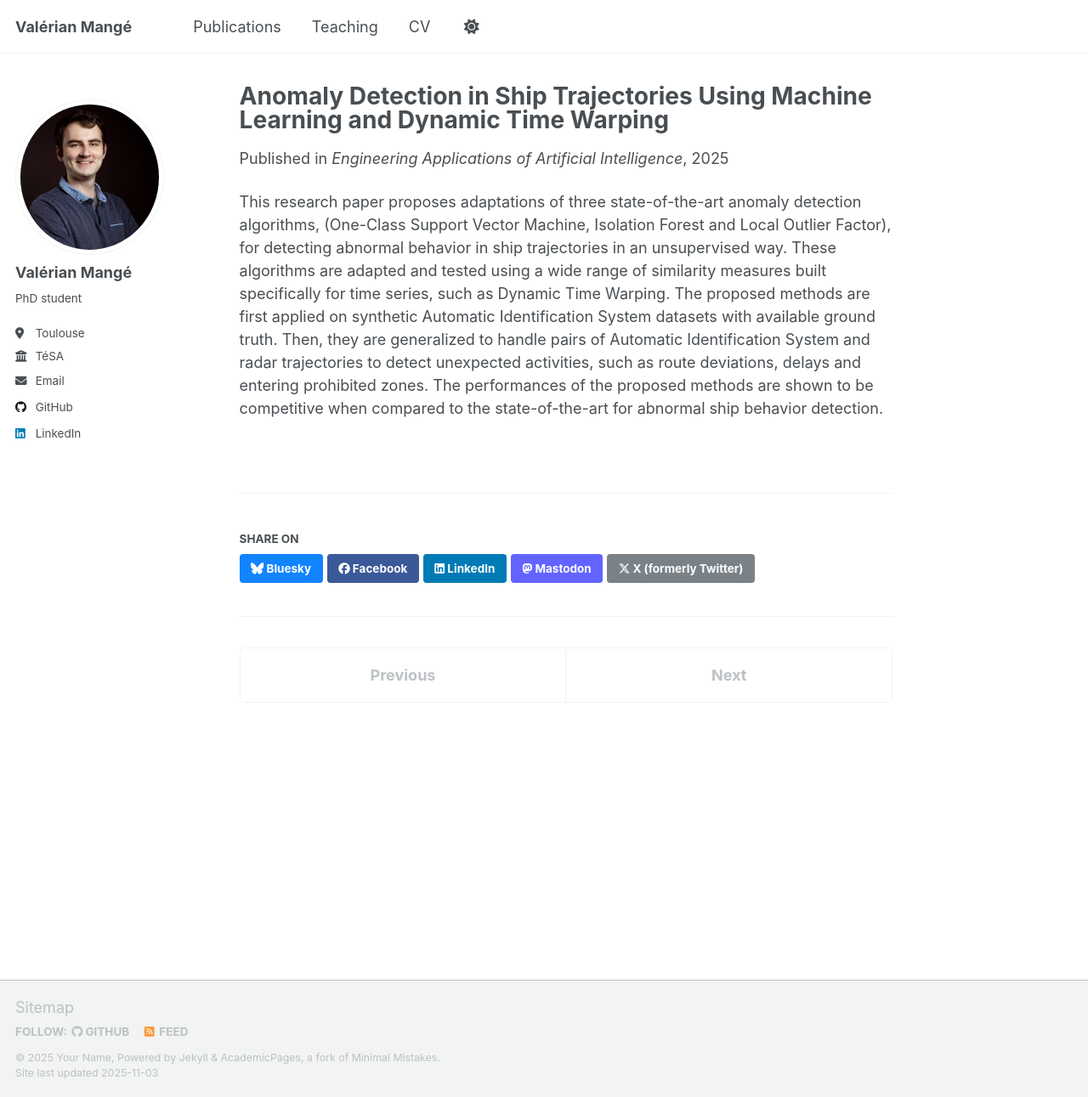
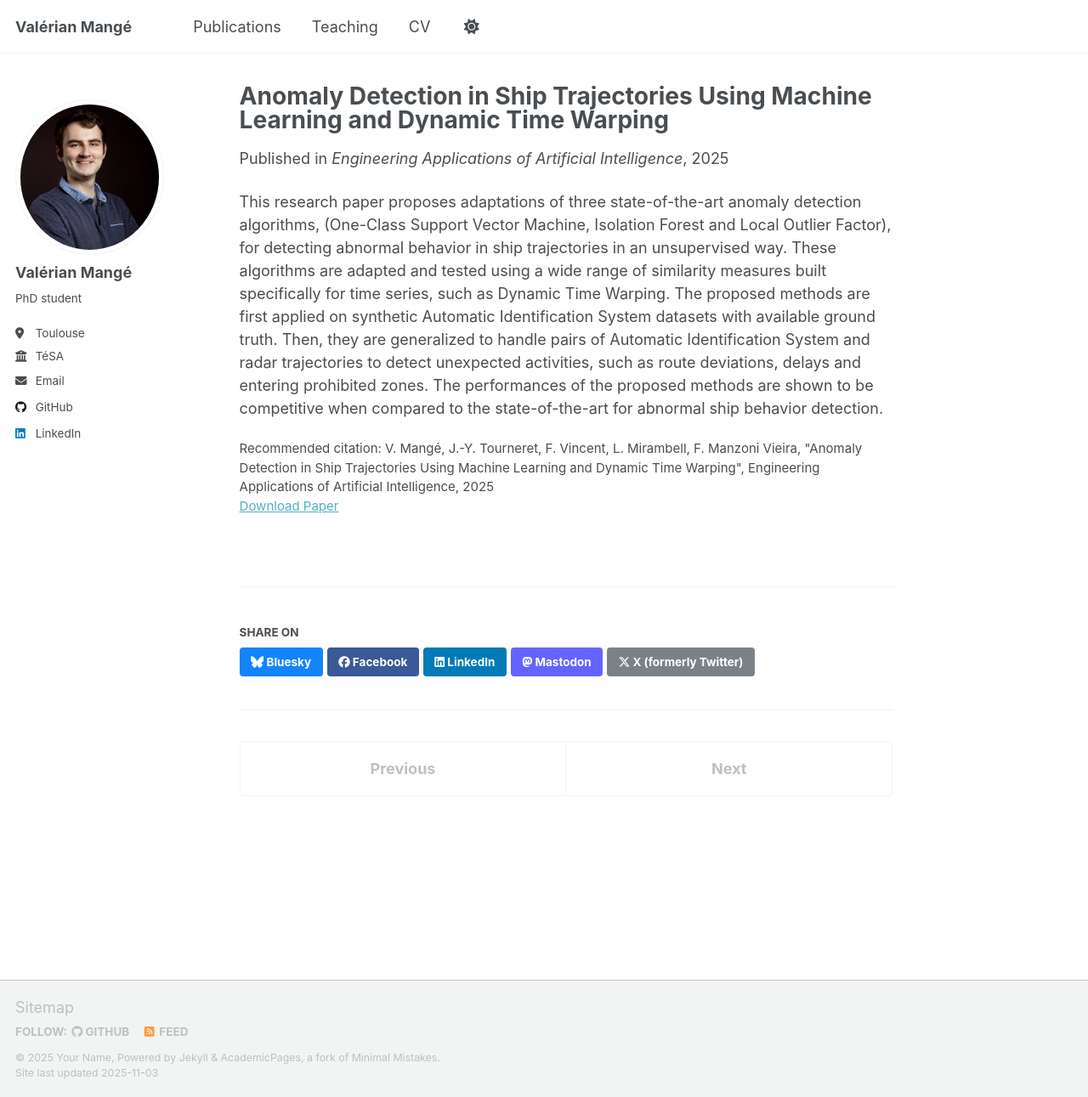
Before and after one commit to ValMang/ValMang.github.io, a Jekyll site: the page built from _publications/2009-10-01-paper-title-number-1.md, in a window 1280 px wide and 1291 px high. Shown: the whole window at 85% size. Built offline with Jekyll 4.4.1, drawn with Linux system fonts in a browser that asks for light colours; a script that is not in the unit is left out.

Commit message:
Update 2009-10-01-paper-title-number-1.md

```diff
--- a/_publications/2009-10-01-paper-title-number-1.md
+++ b/_publications/2009-10-01-paper-title-number-1.md
@@ -7,5 +7,6 @@ excerpt: 'Valérian Mangé, Jean-Yves Tourneret, François Vincent, Laurent Mira
 date: 2025-10-01
 venue: 'Engineering Applications of Artificial Intelligence'
 paperurl: 'https://www.tesa.prd.fr/documents/26/elsarticle-template-num_proof.pdf'
+citation: 'V. Mangé, J.-Y. Tourneret, F. Vincent, L. Mirambell, F. Manzoni Vieira, "Anomaly Detection in Ship Trajectories Using Machine Learning and Dynamic Time Warping", Engineering Applications of Artificial Intelligence, 2025'
 ---
 This research paper proposes adaptations of three state-of-the-art anomaly detection algorithms, (One-Class Support Vector Machine, Isolation Forest and Local Outlier Factor), for detecting abnormal behavior in ship trajectories in an unsupervised way. These algorithms are adapted and tested using a wide range of similarity measures built specifically for time series, such as Dynamic Time Warping. The proposed methods are first applied on synthetic Automatic Identification System datasets with available ground truth. Then, they are generalized to handle pairs of Automatic Identification System and radar trajectories to detect unexpected activities, such as route deviations, delays and entering prohibited zones. The performances of the proposed methods are shown to be competitive when compared to the state-of-the-art for abnormal ship behavior detection.
```
